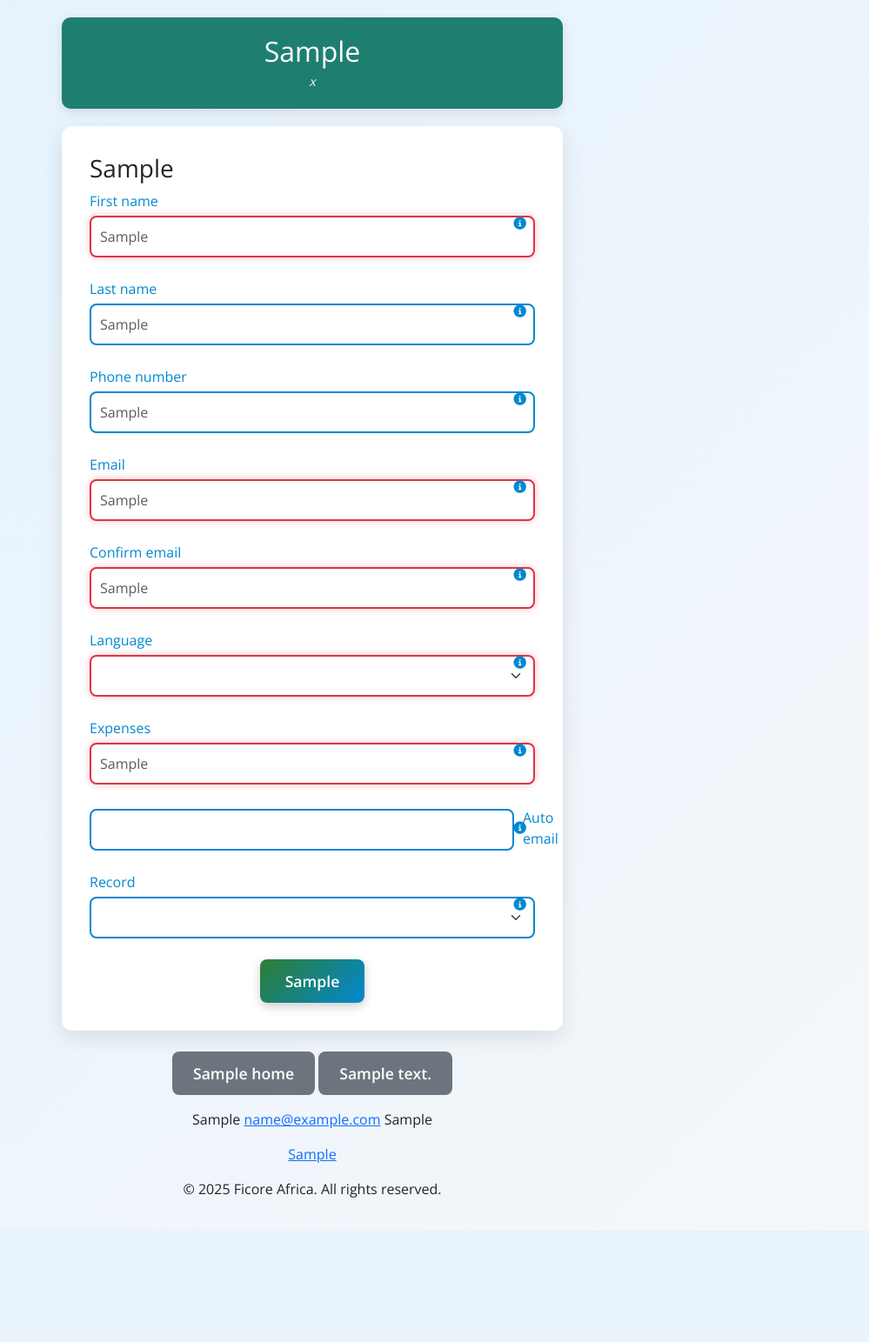
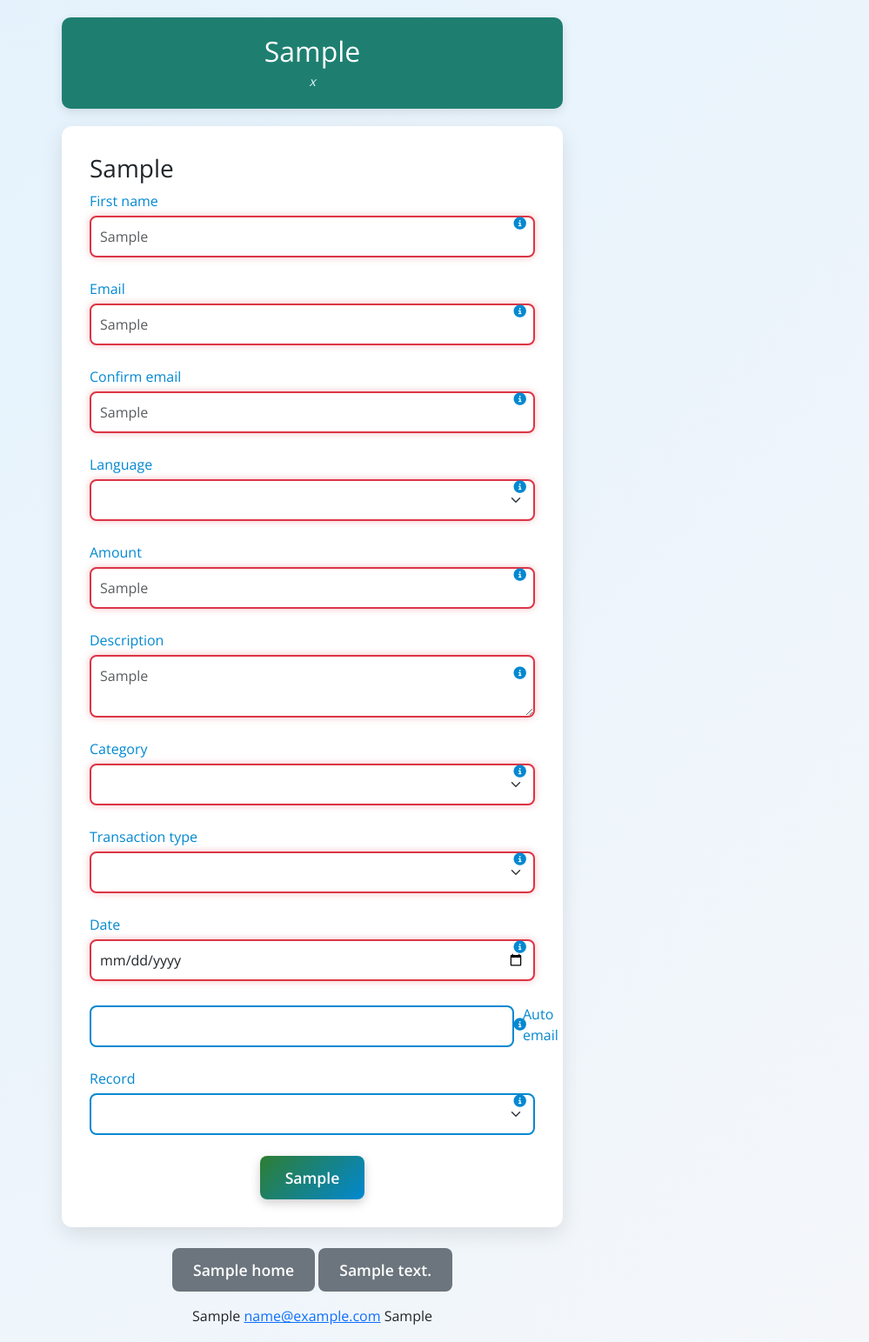
Before and after one commit to Muhammad-Sani1/FFTS, a Python web app: template templates/expense_tracker_form.html in a window 1280 px wide. Shown: the top 1543 px of the page at 87% size, without its empty margins (281-1280 px from the left). Before the commit the page ends 1415 px from the top, so only its background shows below. Run offline with Jinja, Linux system fonts and the light colour scheme; the template is opened without the code that fills it: most values are stand-ins (such as "Sample title", 1, 10 or a date in 2020); form fields are guessed from the names that the template uses.

Commit message:
Update expense_tracker_form.html

```diff
--- a/templates/expense_tracker_form.html
+++ b/templates/expense_tracker_form.html
@@ -268,26 +268,6 @@
                 </div>
 
                 <div class="form-group">
-                    {{ form.last_name.label(class="form-label", for="last_name") }}
-                    {{ form.last_name(class="form-control", id="last_name", placeholder=translations['e.g. Doe'], **{'aria-label': 'Last Name'}) }}
-                    <span class="info-icon" aria-label="Last Name Info">
-                        <i class="fas fa-info-circle"></i>
-                        <span class="tooltip-text">{{ translations['Enter your last name (optional).'] }}</span>
-                    </span>
-                    <div class="valid-feedback">{{ translations['Looks good!'] }}</div>
-                </div>
-
-                <div class="form-group">
-                    {{ form.phone_number.label(class="form-label", for="phone_number") }}
-                    {{ form.phone_number(class="form-control", id="phone_number", placeholder=translations['e.g. +234123456789'], **{'aria-label': 'Phone Number', 'type': 'tel'}) }}
-                    <span class="info-icon" aria-label="Phone Number Info">
-                        <i class="fas fa-info-circle"></i>
-                        <span class="tooltip-text">{{ translations['Enter your phone number (optional).'] }}</span>
-                    </span>
-                    <div class="valid-feedback">{{ translations['Looks good!'] }}</div>
-                </div>
-
-                <div class="form-group">
                     {{ form.email.label(class="form-label", for="email") }}
                     {{ form.email(class="form-control", id="email", placeholder=translations['e.g. john@example.com'], required=True, **{'aria-required': 'true', 'aria-label': 'Email', 'readonly': 'readonly' if session['user_email'] else None}) }}
                     <span class="info-icon" aria-label="Email Info">
@@ -321,14 +301,58 @@
                 </div>
 
                 <div class="form-group">
-                    {{ form.expenses.label(class="form-label", for="expenses") }}
-                    {{ form.expenses(class="form-control", id="expenses", placeholder=translations['e.g. 500,Food,Groceries,2023-10-01,Expense'], required=True, **{'aria-required': 'true', 'aria-label': 'Expenses'}) }}
-                    <span class="info-icon" aria-label="Expenses Info">
+                    {{ form.amount.label(class="form-label", for="amount") }}
+                    {{ form.amount(class="form-control", id="amount", placeholder=translations['e.g. 500'], required=True, **{'aria-required': 'true', 'aria-label': 'Amount', 'type': 'number', 'step': '0.01'}) }}
+                    <span class="info-icon" aria-label="Amount Info">
                         <i class="fas fa-info-circle"></i>
-                        <span class="tooltip-text">{{ translations['Enter expenses as comma-separated values: amount,category,description,date,type.'] }}</span>
+                        <span class="tooltip-text">{{ translations['Enter the expense amount (e.g., 500).'] }}</span>
                     </span>
                     <div class="valid-feedback">{{ translations['Looks good!'] }}</div>
-                    <div class="invalid-feedback">{{ translations['Expenses required'] }}</div>
+                    <div class="invalid-feedback">{{ translations['Amount required'] }}</div>
+                </div>
+
+                <div class="form-group">
+                    {{ form.description.label(class="form-label", for="description") }}
+                    {{ form.description(class="form-control", id="description", placeholder=translations['e.g. Groceries'], required=True, **{'aria-required': 'true', 'aria-label': 'Description'}) }}
+                    <span class="info-icon" aria-label="Description Info">
+                        <i class="fas fa-info-circle"></i>
+                        <span class="tooltip-text">{{ translations['Describe the expense (e.g., Groceries).'] }}</span>
+                    </span>
+                    <div class="valid-feedback">{{ translations['Looks good!'] }}</div>
+                    <div class="invalid-feedback">{{ translations['Description required'] }}</div>
+                </div>
+
+                <div class="form-group">
+                    {{ form.category.label(class="form-label", for="category") }}
+                    {{ form.category(class="form-select", id="category", required=True, **{'aria-required': 'true', 'aria-label': 'Category'}) }}
+                    <span class="info-icon" aria-label="Category Info">
+                        <i class="fas fa-info-circle"></i>
+                        <span class="tooltip-text">{{ translations['Select the expense category.'] }}</span>
+                    </span>
+                    <div class="valid-feedback">{{ translations['Category selected!'] }}</div>
+                    <div class="invalid-feedback">{{ translations['Category required'] }}</div>
+                </div>
+
+                <div class="form-group">
+                    {{ form.transaction_type.label(class="form-label", for="transaction_type") }}
+                    {{ form.transaction_type(class="form-select", id="transaction_type", required=True, **{'aria-required': 'true', 'aria-label': 'Transaction Type'}) }}
+                    <span class="info-icon" aria-label="Transaction Type Info">
+                        <i class="fas fa-info-circle"></i>
+                        <span class="tooltip-text">{{ translations['Select if this is an expense or income.'] }}</span>
+                    </span>
+                    <div class="valid-feedback">{{ translations['Type selected!'] }}</div>
+                    <div class="invalid-feedback">{{ translations['Transaction type required'] }}</div>
+                </div>
+
+                <div class="form-group">
+                    {{ form.date.label(class="form-label", for="date") }}
+                    {{ form.date(class="form-control", id="date", placeholder=translations['e.g. 2023-10-01'], required=True, **{'aria-required': 'true', 'aria-label': 'Date', 'type': 'date'}) }}
+                    <span class="info-icon" aria-label="Date Info">
+                        <i class="fas fa-info-circle"></i>
+                        <span class="tooltip-text">{{ translations['Enter the date of the expense (e.g., 2023-10-01).'] }}</span>
+                    </span>
+                    <div class="valid-feedback">{{ translations['Looks good!'] }}</div>
+                    <div class="invalid-feedback">{{ translations['Date required'] }}</div>
                 </div>
 
                 <div class="form-group">
@@ -385,8 +409,16 @@
                             input.classList.remove('is-valid');
                             input.classList.add('is-invalid');
                         }
-                    } else if (input.type === 'tel') {
-                        if (input.value.match(/^\+?\d{10,15}$/) || !input.value) {
+                    } else if (input.type === 'date') {
+                        if (input.value.match(/^\d{4}-\d{2}-\d{2}$/)) {
+                            input.classList.remove('is-invalid');
+                            input.classList.add('is-valid');
+                        } else {
+                            input.classList.remove('is-valid');
+                            input.classList.add('is-invalid');
+                        }
+                    } else if (input.type === 'number') {
+                        if (input.value && input.value > 0) {
                             input.classList.remove('is-invalid');
                             input.classList.add('is-valid');
                         } else {
```
